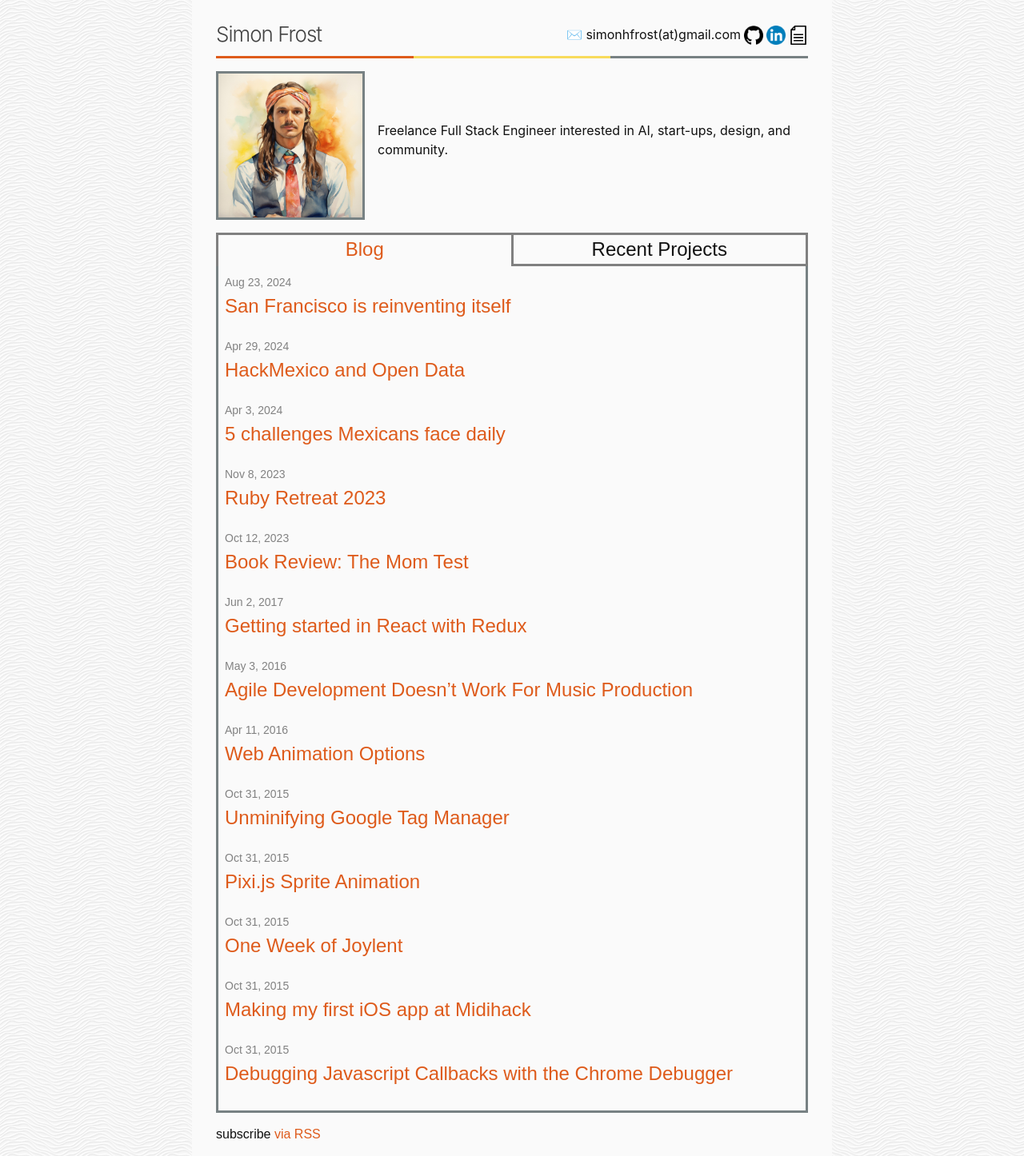
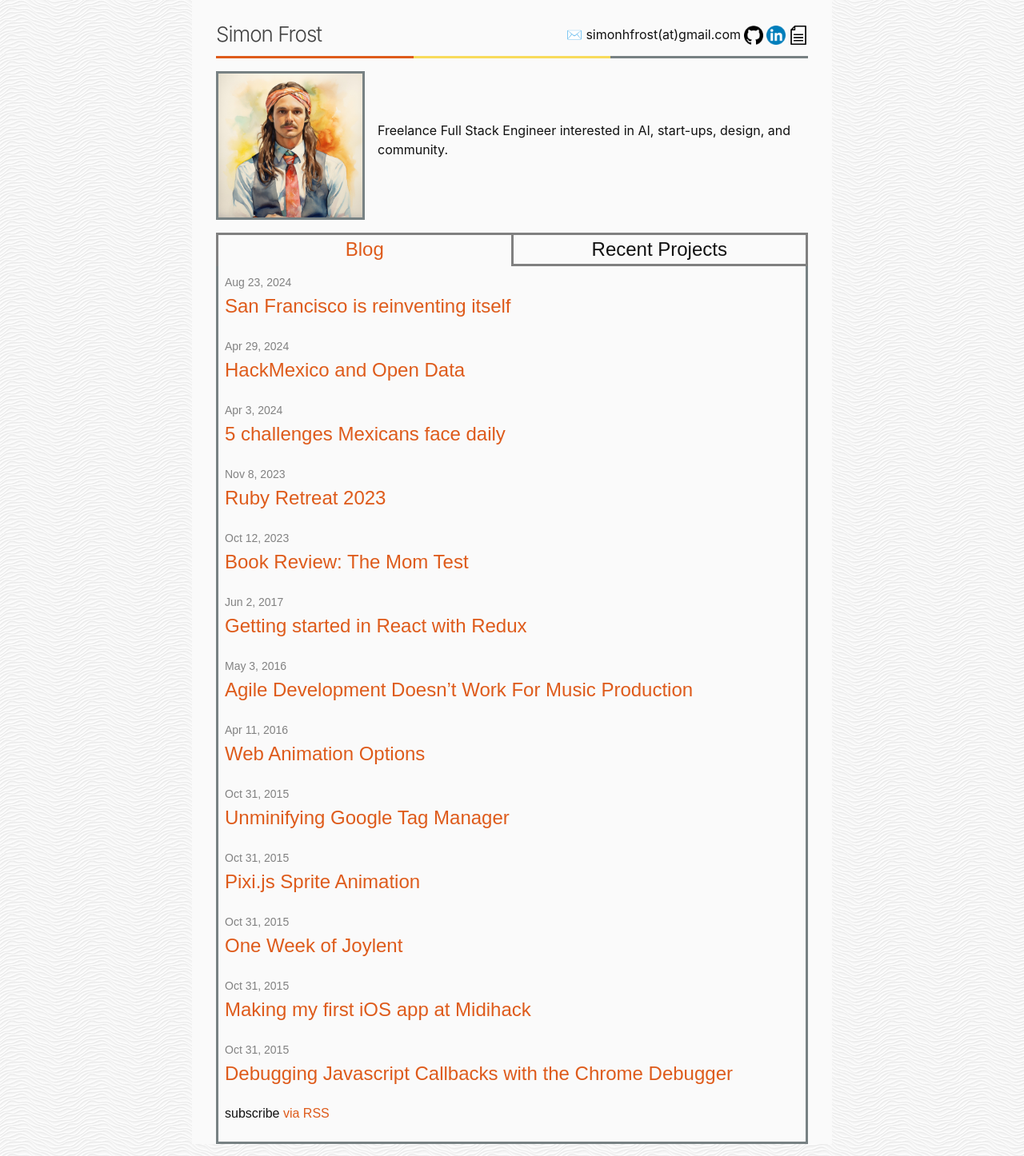
Before and after one commit to SimonHFrost/jekyll_blog, a Jekyll site: the page built from index.markdown, in a window 1280 px wide. Shown: the whole page at 80% size. Built offline with Jekyll 4.4.1, drawn with Linux system fonts in a browser that asks for light colours.

Commit message:
Styling for both tabs

```diff
--- a/_sass/minima/_layout.scss
+++ b/_sass/minima/_layout.scss
@@ -193,13 +193,16 @@
   @include relative-font-size(1.75);
 }
 
-.post-list {
-  margin-left: 0;
-  list-style: none;
+.tab-content {
   padding: 8px;
   border-bottom: 3px solid #778183;
   border-left: 3px solid #778183;
   border-right: 3px solid #778183;
+}
+
+.post-list {
+  margin-left: 0;
+  list-style: none;
 
   > li {
     margin-bottom: 20px;
```
